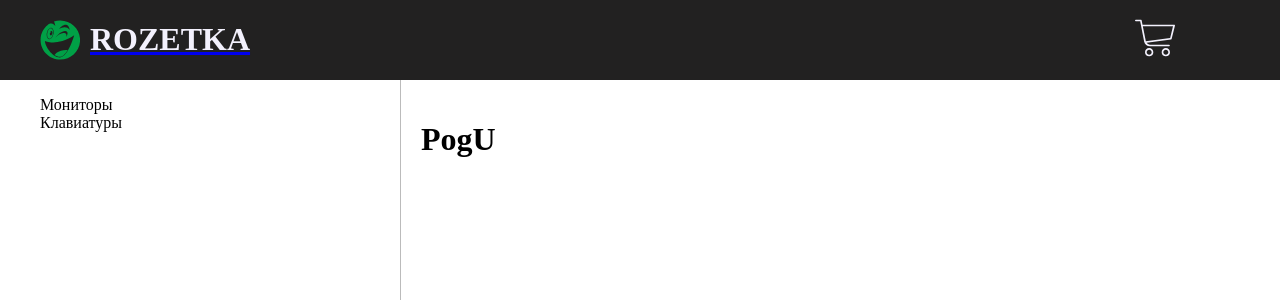
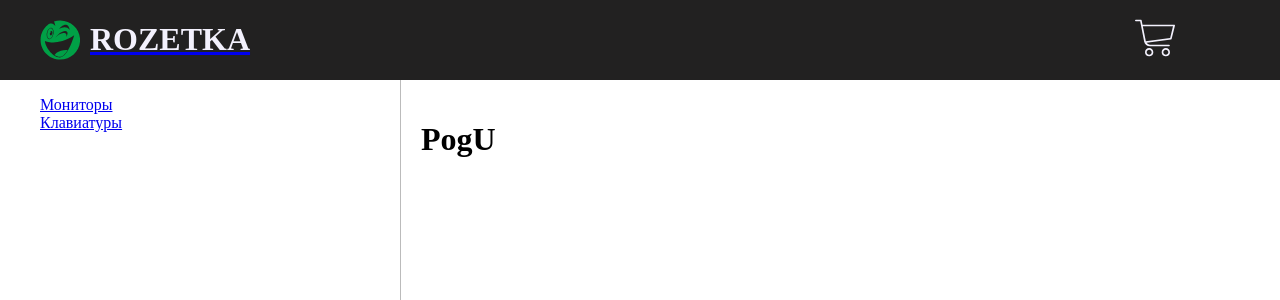
Before and after one commit to HaiLHopital/JS, a React (Create React App) app in the folder rozetka-react/: page / in a window 1280 px wide. Shown: the top 300 px of the page. Built offline with nearby package versions, Linux system fonts and the light colour scheme.

Commit message:
some structure chages

```diff
--- a/rozetka-react/src/App.js
+++ b/rozetka-react/src/App.js
@@ -1,9 +1,4 @@
-import Header from './components/Header';
-import Categories from './components/Categories';
-import MainBlock from './components/MainBlock';
-import { BrowserRouter as Router, Switch, Route } from 'react-router-dom';
-import Cart from './pages/Cart';
-import Home from './pages/Home';
+import  RouterConfig  from "./navigation/RouterConfig";
 
 import React from 'react';
 
@@ -11,24 +6,7 @@ import './scss/App.scss';
 
 function App() {
   return (
-    <Router>
-      {/* <div>
-        <Header />
-        <div className="mainContainer">
-          <Categories />
-          <MainBlock />
-        </div>
-      </div> */}
-
-      <Switch>
-        <Route  exact path="/cart">
-          <Cart />
-        </Route>
-        <Route exact path="/">
-          <Home />
-        </Route>
-      </Switch>
-    </Router>
+    <RouterConfig  />
   );
 }
 
--- a/rozetka-react/src/components/Categories.js
+++ b/rozetka-react/src/components/Categories.js
@@ -1,20 +1,20 @@
 import React from 'react';
-
+import { Link } from 'react-router-dom';
 
 function Categories() {
   return (
-
     <nav>
       <div className="categories">
         <ul>
-            <li>Мониторы</li>
-            <li>Клавиатуры</li>
-
+          <li>
+            <Link to="/monitors">Мониторы</Link>
+          </li>
+          <li>
+            <Link to="/keyboa">Клавиатуры</Link>
+          </li>
         </ul>
       </div>
     </nav>
-
-
   );
 }
 
--- a/rozetka-react/src/components/index.js
+++ b/rozetka-react/src/components/index.js
@@ -0,0 +1,3 @@
+export {default as Header} from './Header';
+export {default as Categories} from './Categories';
+export {default as MainBlock} from './MainBlock';
--- /dev/null
+++ b/rozetka-react/src/navigation/NotFound.js
@@ -0,0 +1,13 @@
+import React from 'react';
+
+function NotFound() {
+  console.log(1);
+
+  return (
+    <div>
+      <h1>404: страница на найдена</h1>
+    </div>
+  );
+}
+
+export default NotFound;
--- /dev/null
+++ b/rozetka-react/src/navigation/RouterConfig.js
@@ -0,0 +1,26 @@
+import { BrowserRouter as Router, Switch, Route } from 'react-router-dom';
+
+import NotFound from './NotFound';
+import { Cart, Home } from '../pages';
+
+function RouterConfig() {
+  return (
+    <Router>
+      <Switch>
+        <Route exact path="/cart">
+          <Cart />
+        </Route>
+        <Route exact path="/">
+          <Home />
+        </Route>
+        <Route exactpath="/monitors"></Route>
+        <Route exact path="/keyboards"></Route>
+        <Route path="*">
+          <NotFound />
+        </Route>
+      </Switch>
+    </Router>
+  );
+}
+
+export default RouterConfig;
--- a/rozetka-react/src/pages/Cart.js
+++ b/rozetka-react/src/pages/Cart.js
@@ -1,5 +1,5 @@
 import React from 'react';
-import Header from '../components/Header';
+import {Header} from '../components';
 
 function Cart() {
   return <Header />;
--- a/rozetka-react/src/pages/Home.js
+++ b/rozetka-react/src/pages/Home.js
@@ -1,6 +1,4 @@
-import Header from '../components/Header';
-import Categories from '../components/Categories';
-import MainBlock from '../components/MainBlock';
+import {Header, Categories, MainBlock} from '../components';
 
 
 import React from 'react'
--- /dev/null
+++ b/rozetka-react/src/pages/index.js
@@ -0,0 +1,4 @@
+export {default as Home} from './Home';
+export {default as Cart} from './Cart';
+//export {default as Keyboards} from './Keyboards';
+//export {default as Monitors} from './Monitorss';
```
Also changed, not shown: rozetka-react/src/pages/Keyboards.js (added), rozetka-react/src/pages/Monitors.js (added). Lines whose indentation alone changed are shown as unchanged.
